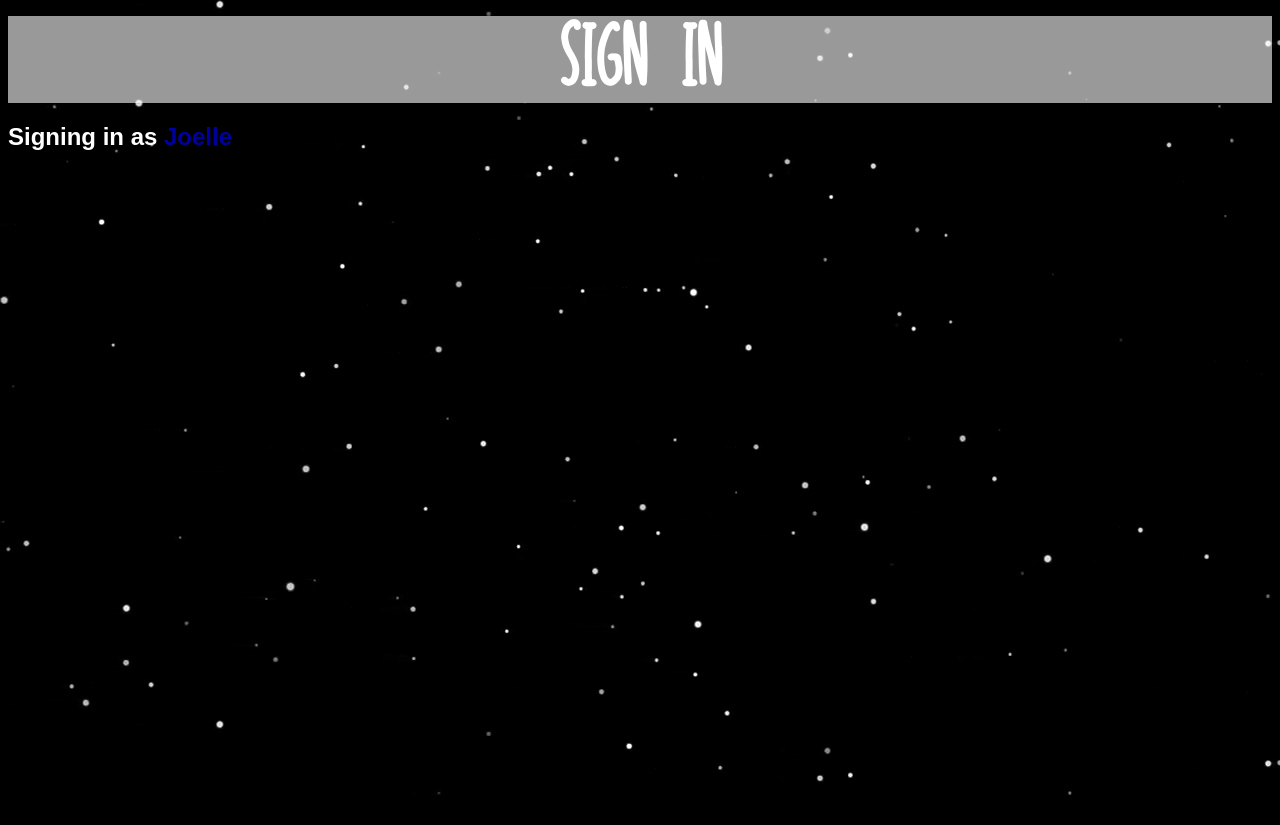
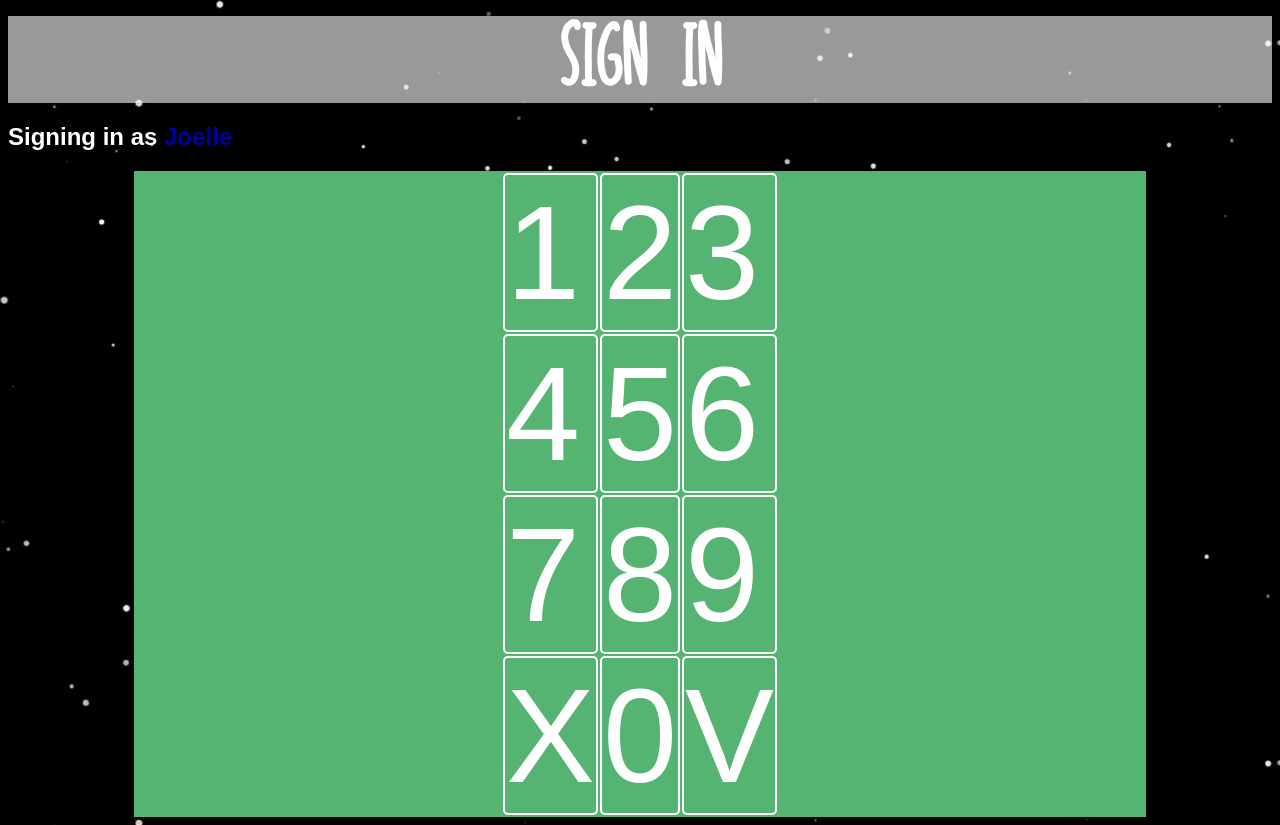
Before and after one commit to j-brkr/Among-Us-IRL-Revamped, a Flask app: page /sign_in/Lisa in a window 1280 px wide. Before the commit the page ends 795 px from the top, so only its background shows below. Run offline with Flask 3, Linux system fonts and the light colour scheme.

Commit message:
Basic PIN display

```diff
--- /dev/null
+++ b/app/static/enter_id.css
@@ -0,0 +1,14 @@
+#screen{
+    display: flex;
+    justify-content: center;
+    align-items: center;
+    max-width: 80%;
+    margin: auto;
+    background-color: #55b472;
+}
+
+#screen td{
+    font-size: 100pt;
+    border-radius: 5px;
+    border: 2px solid white ;
+}
--- a/app/static/enter_id.js
+++ b/app/static/enter_id.js
@@ -1,4 +1,18 @@
+const buttonText = ["1","2","3","4","5","6","7","8","9","X","0","V"];
+
 // When the document is loaded
 $( document ).ready(function() {
     console.log( "ready!" );
+    let table = $("<table></table>");
+    let i = 0;
+    for(let rowID=0; rowID<4; rowID++){
+        let row = $("<tr></tr>");
+        for(let colID=0; colID<3; colID++){
+            let cell = $("<td></td>").text(buttonText[i]);
+            row.append(cell)
+            i++;
+        }
+        table.append(row);
+    }
+    $('#screen').append(table);
 });
--- a/app/templates/sign_in.html
+++ b/app/templates/sign_in.html
@@ -1,6 +1,7 @@
 {% extends "base.html" %}
 
 {% block content %}
+	<link rel="stylesheet" href="/static/enter_id.css">
 	<h1 class="title">Sign In</h1>
 	<h2>Signing in as <span style="color: {{ user.color }}">{{ user.name }}</span></h2>
 	<div id="screen">
```
